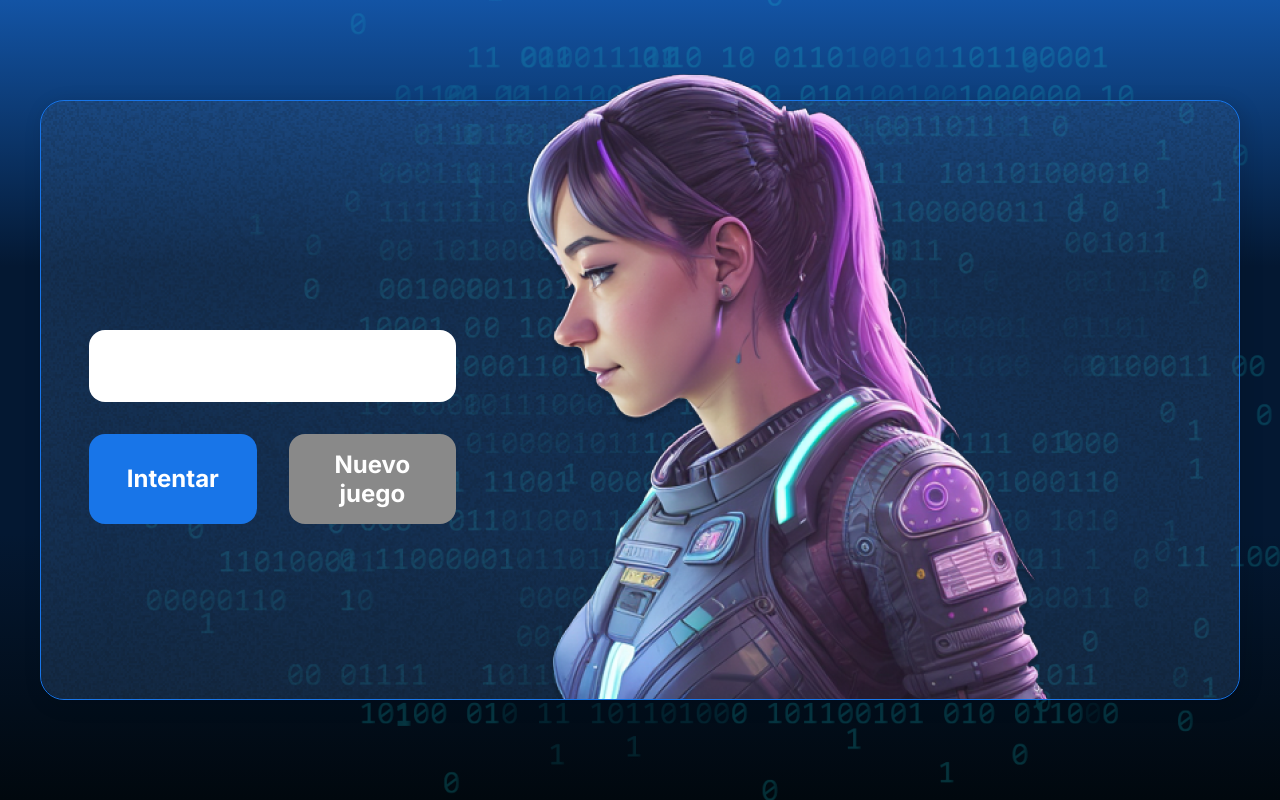
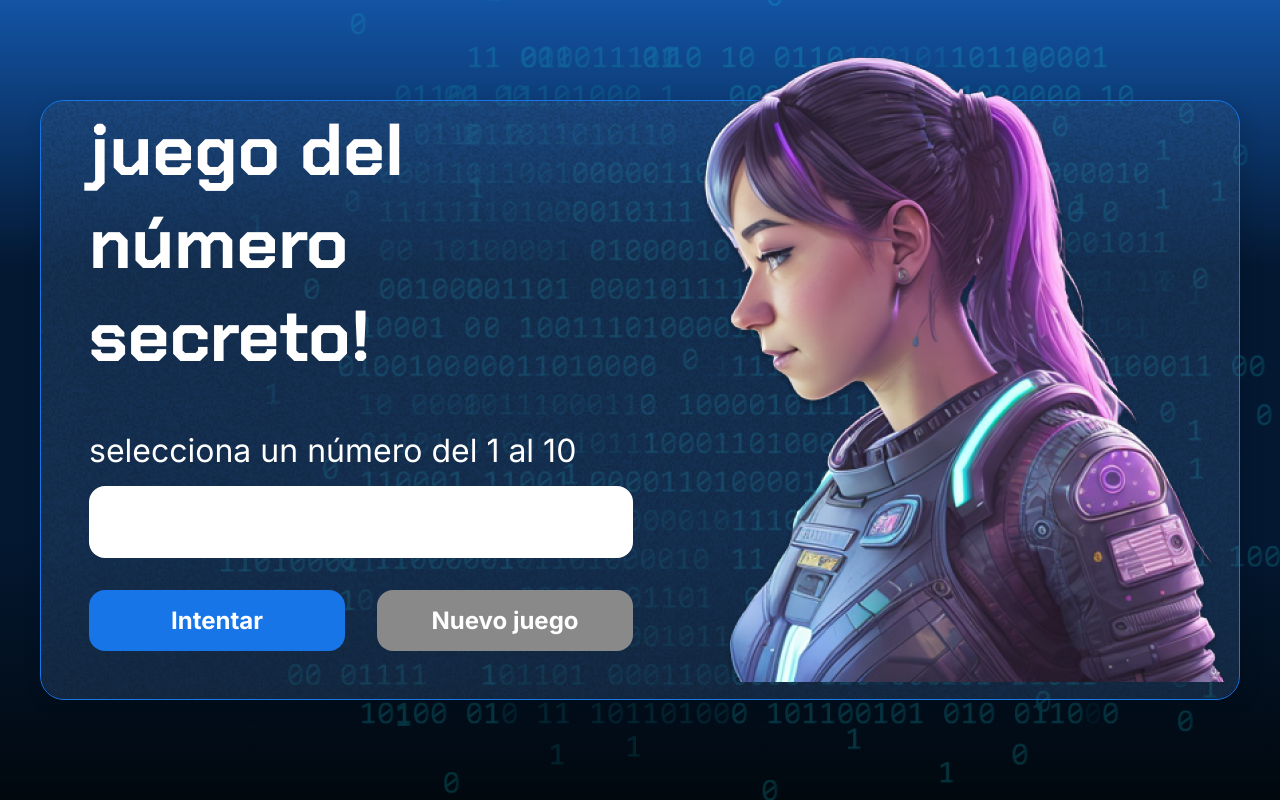
Before and after one commit to CaugustoG/Juego-secreto, a plain HTML site: page index.html in a window 1280 px wide. Drawn offline with Linux system fonts and the light colour scheme.

Commit message:
Se modifica el vinculo del recurso Javascript en index.html

```diff
--- a/index.html
+++ b/index.html
@@ -34,7 +34,7 @@
 
 
 
-    <script src="Desafío 4.js" defer></script>
+    <script src="App.js" defer></script>
 </body>
 
 </html>
```
